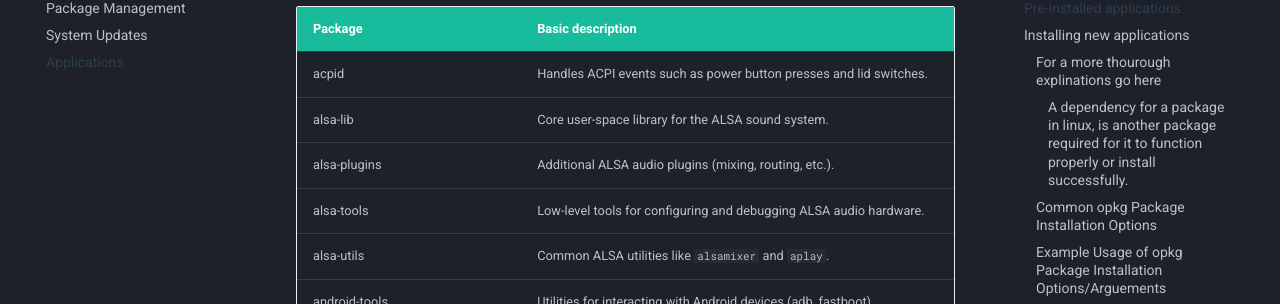
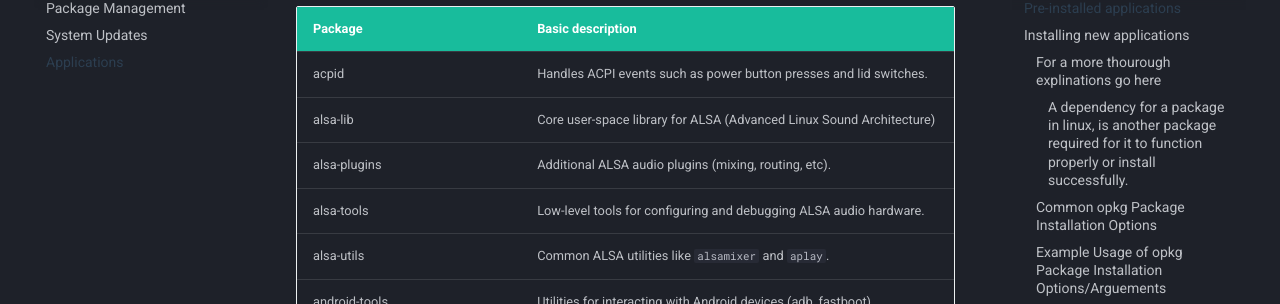
Before and after one commit to Calculinux/docs, an MkDocs documentation site: the page built from docs/user-guide/applications.md, in a window 1280 px wide and 1400 px high, scrolled down 323 px. Shown: the part 148-452 px from the top of the window. Built offline with MkDocs 1.6.1 and Material for MkDocs 9.7.7, drawn with Linux system fonts in a browser that asks for light colours; comment, search, counter and statistics services are not loaded; some of the changed text lies outside the part shown.

Commit message:
fix: update vocabulary and documentation for clarity and consistency

```diff
--- a/docs/user-guide/applications.md
+++ b/docs/user-guide/applications.md
@@ -12,8 +12,8 @@ blocks of a functional system:
 | Package                          | Basic description                                                       |
 | -------------------------------- | ----------------------------------------------------------------------- |
 | acpid                            | Handles ACPI events such as power button presses and lid switches.      |
-| alsa-lib                         | Core user-space library for the ALSA sound system.                      |
-| alsa-plugins                     | Additional ALSA audio plugins (mixing, routing, etc.).                  |
+| alsa-lib                         | Core user-space library for ALSA (Advanced Linux Sound Architecture)    |
+| alsa-plugins                     | Additional ALSA audio plugins (mixing, routing, etc).                   |
 | alsa-tools                       | Low-level tools for configuring and debugging ALSA audio hardware.      |
 | alsa-utils                       | Common ALSA utilities like `alsamixer` and `aplay`.                     |
 | android-tools                    | Utilities for interacting with Android devices (adb, fastboot).         |
@@ -40,7 +40,7 @@ blocks of a functional system:
 | iwd                              | Modern wireless daemon for managing Wi-Fi connections.                  |
 | kbd-consolefonts                 | Bitmap fonts for Linux virtual consoles.                                |
 | kbd-keymaps                      | Keyboard layout definitions for console input.                          |
-| kernel-modules                   | Hardware drivers and kernel extensions needed for device support.       |
+| kernel-modules                   | Hardware drivers and Kernel extensions needed for device support.       |
 | libdrm-tests                     | Test programs for Direct Rendering Manager graphics support.            |
 | libsdl                           | SDL 1.x library for multimedia and graphics applications.               |
 | libsdl2                          | SDL 2.x library for multimedia, input, and graphics applications.       |
```
Also changed, not shown: 2 other files.
